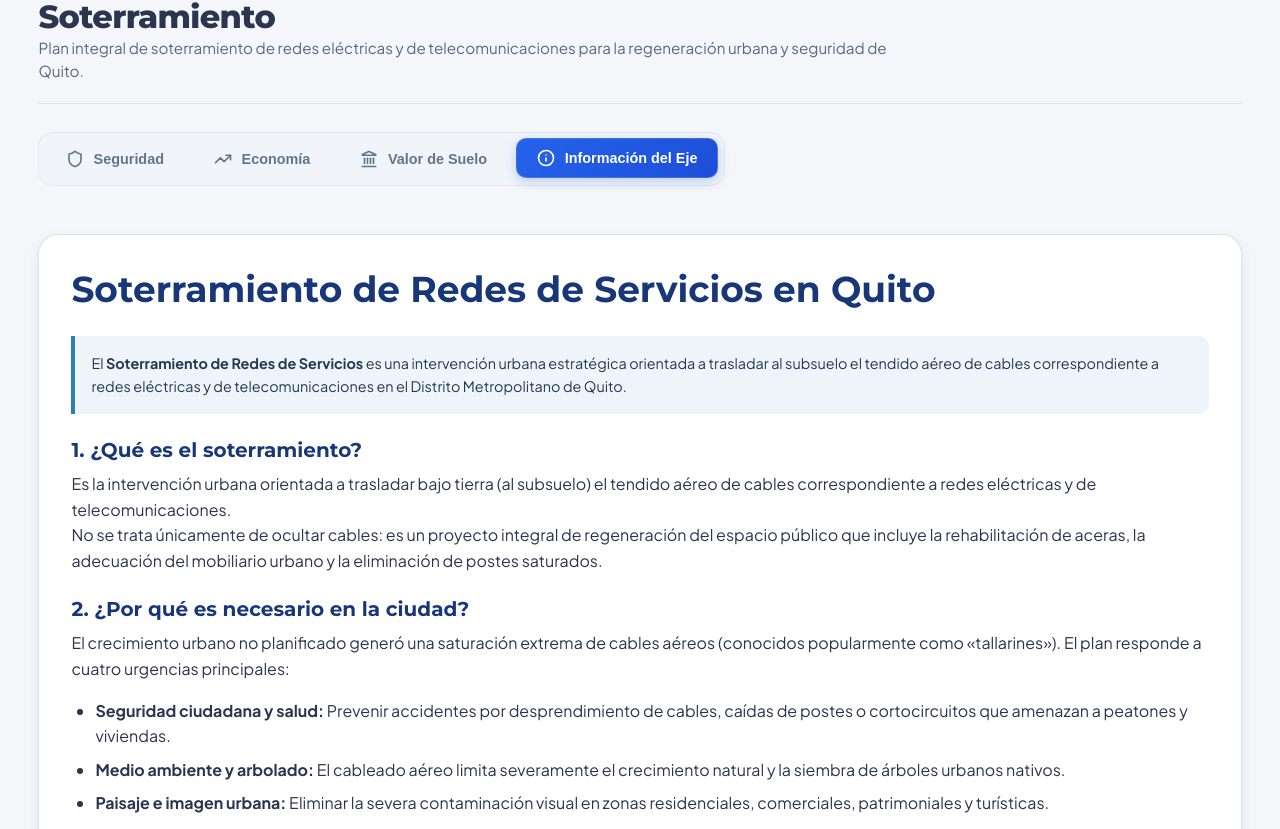
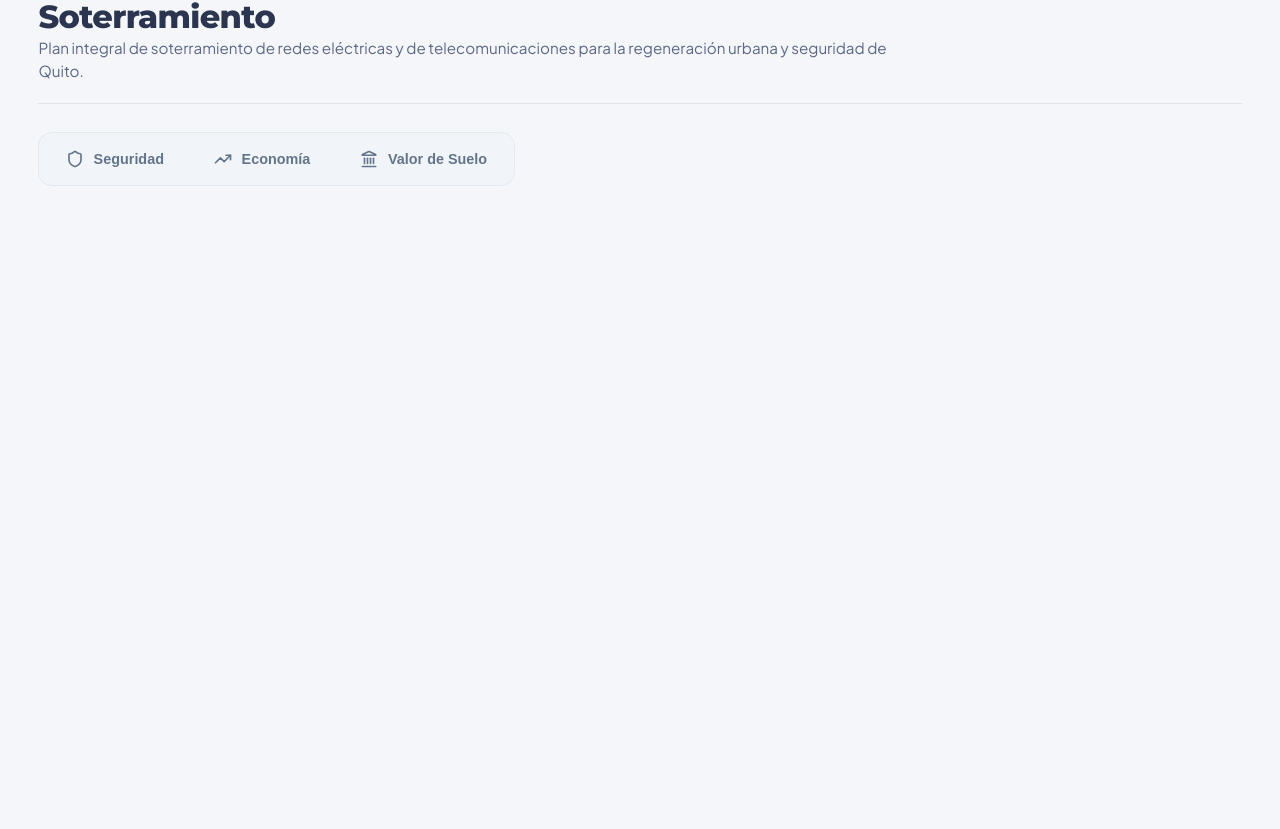
Before and after one commit to Michaelmalv/Portal_Evaluacion_Proyectos_Estrategicos, a Next.js app: page /soterramiento in a window 1280 px wide. Shown: the part 271-1100 px from the top of the page. After the commit the page ends 800 px from the top, so only its background shows below. Built offline with nearby package versions, Linux system fonts and the light colour scheme.

Commit message:
feat: remove duplicate 'Información del Eje' subtab from category hubs

```diff
--- a/src/app/components/CategoryHub.js
+++ b/src/app/components/CategoryHub.js
@@ -2,11 +2,10 @@
 'use client';
 
 import { useState } from 'react';
-import { Shield, TrendingUp, Landmark, Info } from 'lucide-react';
+import { Shield, TrendingUp, Landmark } from 'lucide-react';
 import SeguridadView from './SeguridadView';
 import EconomiaView from './EconomiaView';
 import ValorSueloView from './ValorSueloView';
-import { CATEGORIAS_INFO } from './categorias_info';
 
 export default function CategoryHub({
   categoryKey,
@@ -20,10 +19,7 @@ export default function CategoryHub({
     { id: 'seguridad', label: 'Seguridad', icon: Shield },
     { id: 'economia', label: 'Economía', icon: TrendingUp },
     { id: 'valor-suelo', label: 'Valor de Suelo', icon: Landmark },
-    { id: 'informacion', label: 'Información del Eje', icon: Info },
   ];
-
-  const infoData = CATEGORIAS_INFO[categoryKey];
 
   return (
     <div className="category-hub">
@@ -75,20 +71,6 @@ export default function CategoryHub({
             <ValorSueloView fixedCategoria={categoryKey} hideCategorySelector={true} />
           </div>
         )}
-
-        {activeSubTab === 'informacion' && (
-          <div className="subtab-panel fade-in">
-            {infoData?.content ? (
-              <div className="article-card">
-                {infoData.content}
-              </div>
-            ) : (
-              <div className="card" style={{ padding: '3rem 1.5rem', textAlign: 'center' }}>
-                <p style={{ color: 'var(--text-muted)' }}>No hay información descriptiva disponible para este eje.</p>
-              </div>
-            )}
-          </div>
-        )}
       </div>
     </div>
   );
```
